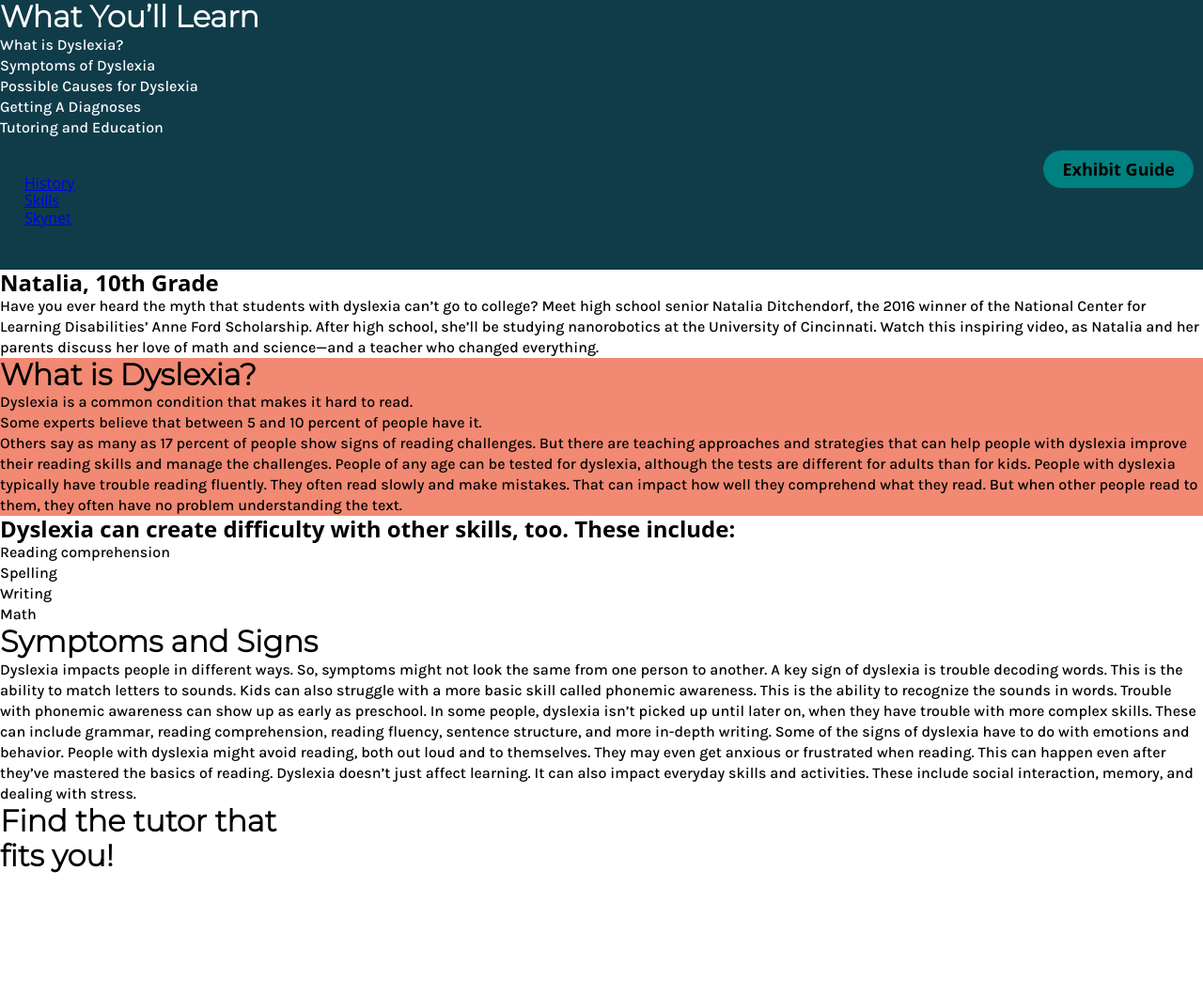
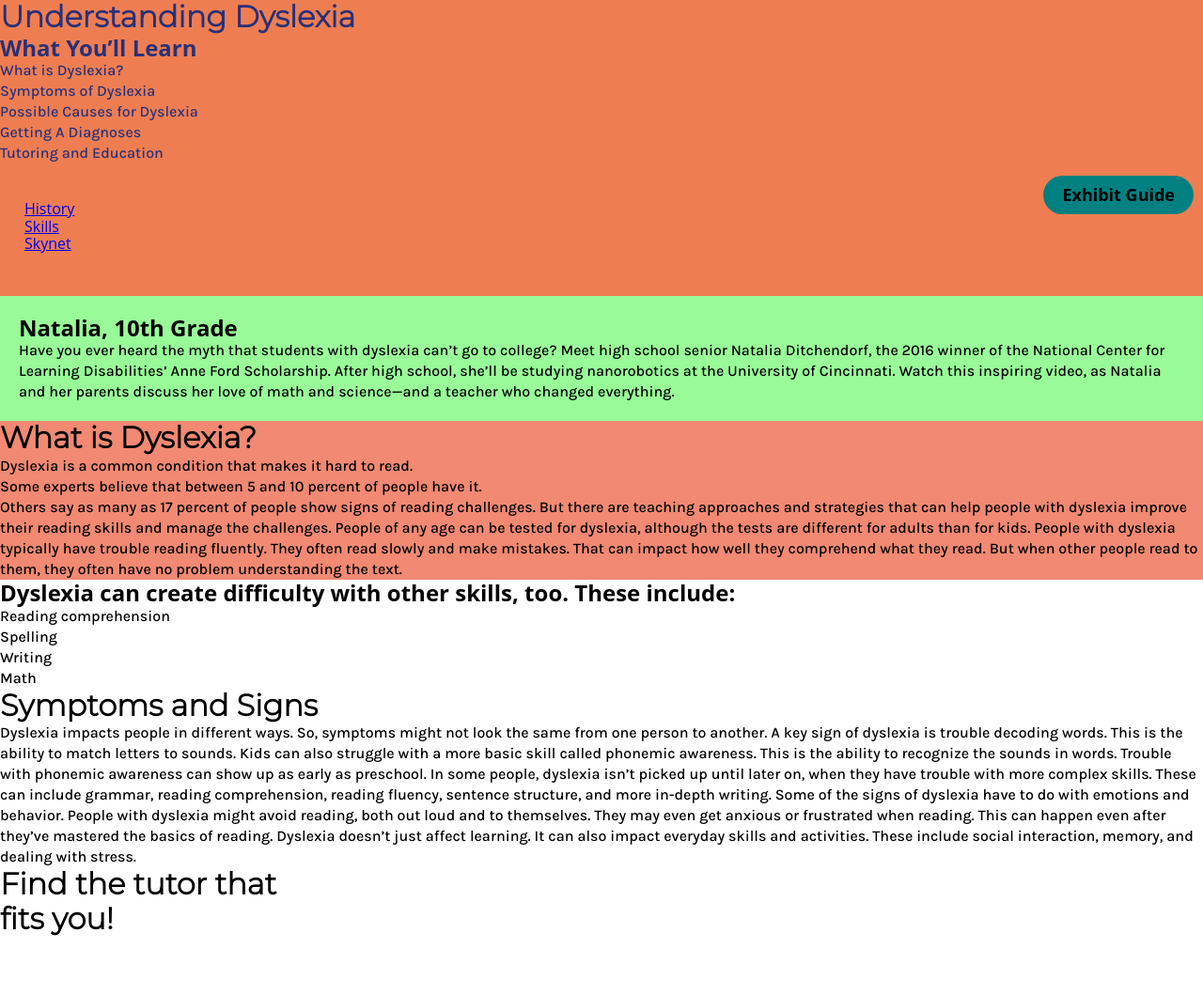
Before and after one commit to CeciFralick/WEB2_Final, a website: page deploy/index.html in a window 1280 px wide. Shown: the top 1059 px of the page at 94% size. Drawn offline with nearby package versions, Linux system fonts and the light colour scheme.

Commit message:
week7day2

```diff
--- a/deploy/index.html
+++ b/deploy/index.html
@@ -20,7 +20,8 @@
 <body>
     <header>
         <section>
-    <h1>What You’ll Learn</h1>
+            <h1>Understanding Dyslexia</h1>
+            <h2>What You’ll Learn</h2>
             <p>What is Dyslexia?<br>
                 Symptoms of Dyslexia<br>
                 Possible Causes for Dyslexia<br>
--- a/dev/scss/layout/_header.scss
+++ b/dev/scss/layout/_header.scss
@@ -4,8 +4,8 @@
 
 
 header {
-  background-color: #103c49;
-  color: white;
+  background-color: #ee7e51;
+  color: #28307a;
   display: grid;
   grid-gap: 3px;
   padding-bottom: 20px;
--- a/dev/scss/sections/_natalia.scss
+++ b/dev/scss/sections/_natalia.scss
@@ -1,3 +1,9 @@
 /* =============
     Natalia
 ============= */
+
+
+#natalia {
+    background-color: palegreen;
+    padding: 20px;
+}
--- a/dev/scss/styles.scss
+++ b/dev/scss/styles.scss
@@ -20,6 +20,7 @@
 
 // Sections Styles
 @import "sections/_section-1";
+@import "sections/_natalia";
 @import "sections/_skills";
 @import "sections/_section-2";
 @import "sections/_tutoring";
```
Also changed, not shown: deploy/css/styles.css, 1 other file. Lines whose indentation alone changed are shown as unchanged.
